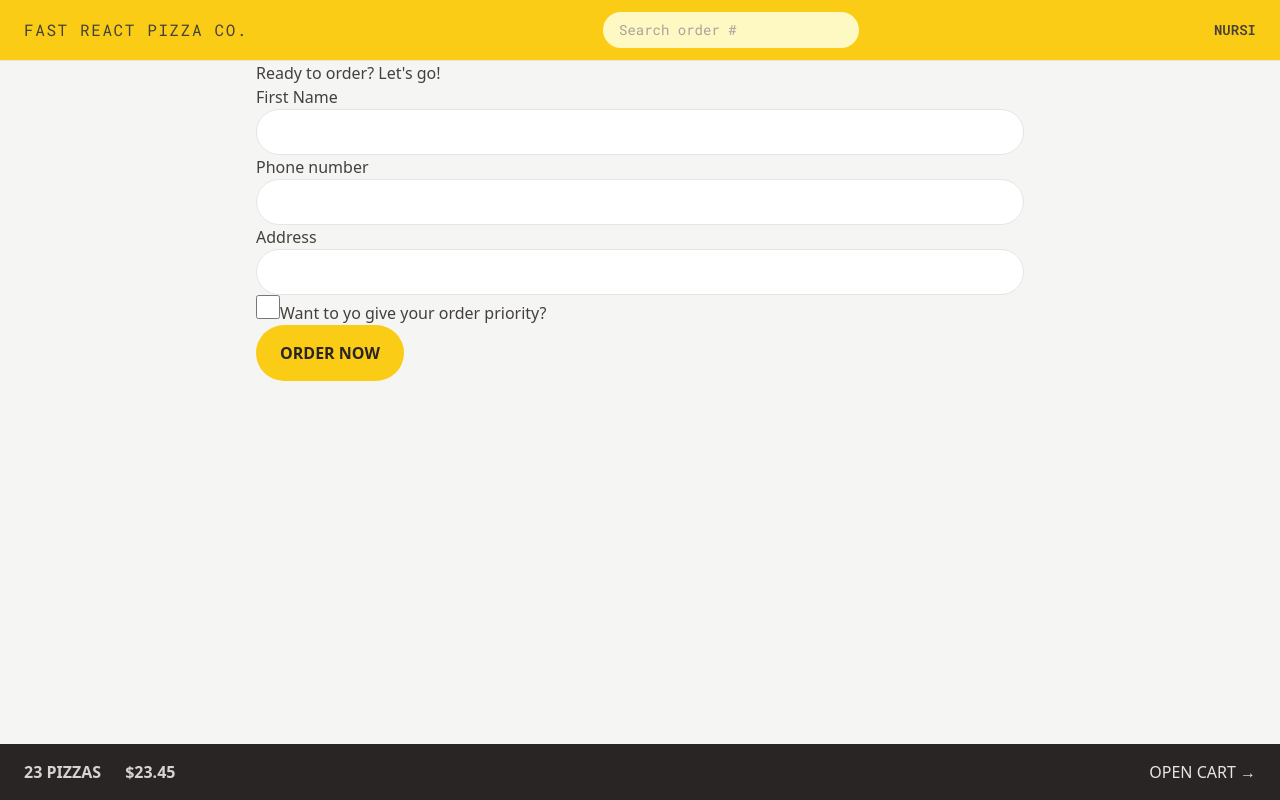
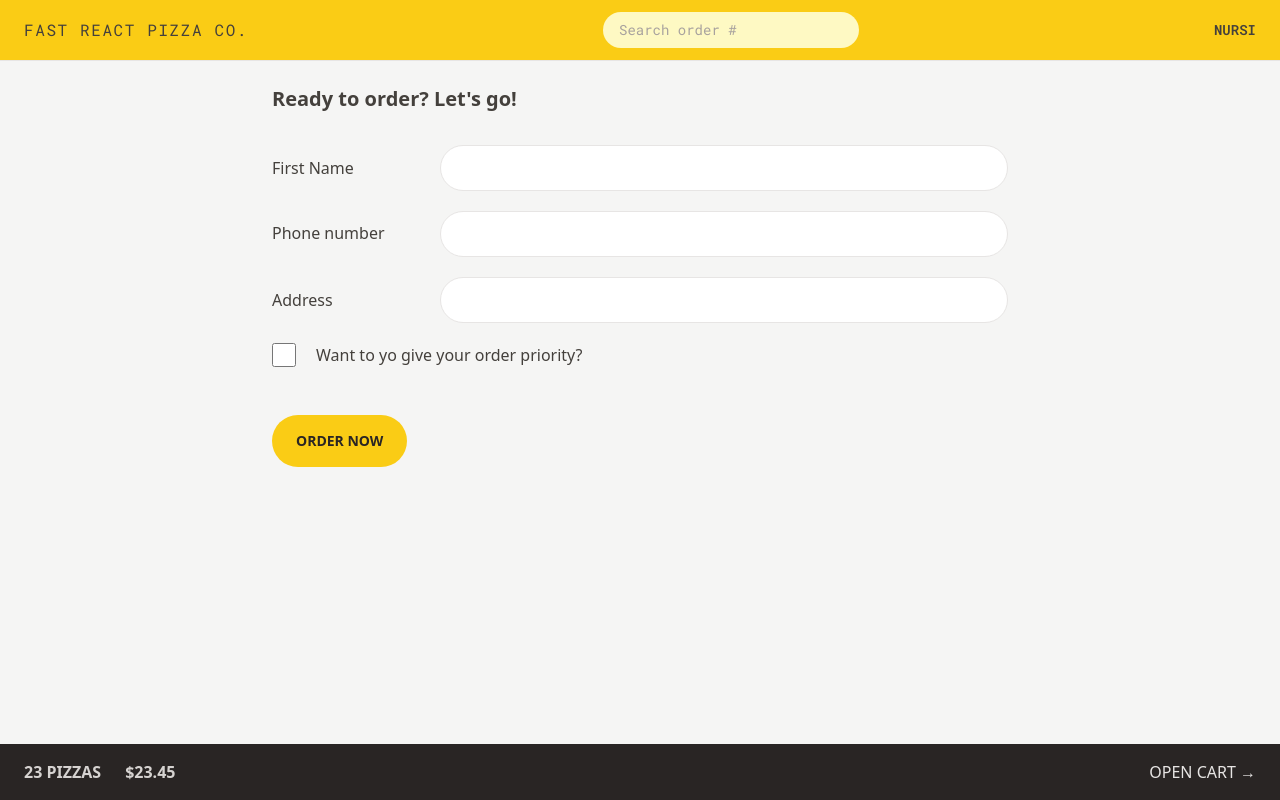
Before and after one commit to NursiNursi/fast-react-pizza, a React (Vite) app: page /order/new in a window 1280 px wide. Built offline with nearby package versions, Linux system fonts and the light colour scheme.

Commit message:
Styling the Order Form

```diff
--- a/src/features/order/CreateOrder.jsx
+++ b/src/features/order/CreateOrder.jsx
@@ -43,31 +43,40 @@
   const cart = fakeCart;
 
   return (
-    <div>
-      <h2>Ready to order? Let's go!</h2>
+    <div className="px-4 py-6">
+      <h2 className="mb-8 text-xl font-semibold">Ready to order? Let's go!</h2>
 
       <Form method="POST">
-        <div>
-          <label>First Name</label>
-          <input className="input" type="text" name="customer" required />
+        <div className="mb-5 flex flex-col gap-2 sm:flex-row sm:items-center">
+          <label className="sm:basis-40">First Name</label>
+          <input className="input grow" type="text" name="customer" required />
         </div>
 
-        <div>
-          <label>Phone number</label>
-          <div>
-            <input className="input" type="tel" name="phone" required />
-          </div>
-          {formErrors?.phone && <p>{formErrors.phone}</p>}
-        </div>
-
-        <div>
-          <label>Address</label>
-          <div>
-            <input className="input" type="text" name="address" required />
+        <div className="mb-5 flex flex-col gap-2 sm:flex-row sm:items-start">
+          <label className="pt-2.5 sm:basis-40">Phone number</label>
+          <div className="flex grow flex-col">
+            <input className="input w-full" type="tel" name="phone" required />
+            {formErrors?.phone && (
+              <p className="mt-2 rounded-md bg-red-100 p-2 text-xs text-red-700">
+                {formErrors.phone}
+              </p>
+            )}
           </div>
         </div>
 
-        <div>
+        <div className="mb-5 flex flex-col gap-2 sm:flex-row sm:items-center">
+          <label className="sm:basis-40">Address</label>
+          <div className="grow">
+            <input
+              className="input w-full"
+              type="text"
+              name="address"
+              required
+            />
+          </div>
+        </div>
+
+        <div className="mb-12 flex items-center gap-5">
           <input
             className="h-6 w-6 accent-yellow-400 focus:outline-none focus:ring focus:ring-yellow-400 focus:ring-offset-2"
             type="checkbox"
@@ -76,7 +85,9 @@
             // value={withPriority}
             // onChange={(e) => setWithPriority(e.target.checked)}
           />
-          <label htmlFor="priority">Want to yo give your order priority?</label>
+          <label htmlFor="priority" className="font-medium">
+            Want to yo give your order priority?
+          </label>
         </div>
 
         <div>
--- a/src/index.css
+++ b/src/index.css
@@ -30,7 +30,7 @@
 
 @layer components {
   .input {
-    @apply w-full rounded-full border border-stone-200 px-4 py-2 text-sm transition-all duration-300 placeholder:text-stone-400 focus:outline-none focus:ring focus:ring-yellow-400 md:px-6 md:py-3;
+    @apply rounded-full border border-stone-200 px-4 py-2 text-sm transition-all duration-300 placeholder:text-stone-400 focus:outline-none focus:ring focus:ring-yellow-400 md:px-6 md:py-3;
   }
   /* https://dev.to/afif/i-made-100-css-loaders-for-your-next-project-4eje */
   .loader {
--- a/src/ui/Button.jsx
+++ b/src/ui/Button.jsx
@@ -2,13 +2,13 @@
 
 function Button({ children, disabled, to, type }) {
   const base =
-    "inline-block rounded-full bg-yellow-400 font-semibold uppercase text-stone-800 transition-colors duration-300 hover:bg-yellow-300 focus:bg-yellow-300 focus:outline-none focus:ring focus:ring-yellow-300 focus:ring-offset-2 disabled:cursor-not-allowed";
+    "inline-block text-sm rounded-full bg-yellow-400 font-semibold uppercase text-stone-800 transition-colors duration-300 hover:bg-yellow-300 focus:bg-yellow-300 focus:outline-none focus:ring focus:ring-yellow-300 focus:ring-offset-2 disabled:cursor-not-allowed";
 
   const styles = {
     primary: base + " px-4 py-3 md:px-6 md:py-4",
-    small: base + " text-sm px-4 py-2 md:px-5 md:py-2.5",
+    small: base + " text-xs px-4 py-2 md:px-5 md:py-2.5",
     secondary:
-      "inline-block rounded-full px-4 py-2.5 md:px-6 md:py-3.5 font-semibold border-2 border-stone-300 uppercase tracking-wide text-stone-400 transition-colors duration-300 hover:bg-stone-300 hover:text-stone-800 focus:bg-stone-300 focus:text-stone-800 focus:outline-none focus:ring focus:ring-stone-200 focus:ring-offset-2 disabled:cursor-not-allowed",
+      "inline-block text-sm rounded-full px-4 py-2.5 md:px-6 md:py-3.5 font-semibold border-2 border-stone-300 uppercase tracking-wide text-stone-400 transition-colors duration-300 hover:bg-stone-300 hover:text-stone-800 focus:bg-stone-300 focus:text-stone-800 focus:outline-none focus:ring focus:ring-stone-200 focus:ring-offset-2 disabled:cursor-not-allowed",
   };
 
   if (to)
```
Also changed, not shown: index.html (+5 -2 lines).
